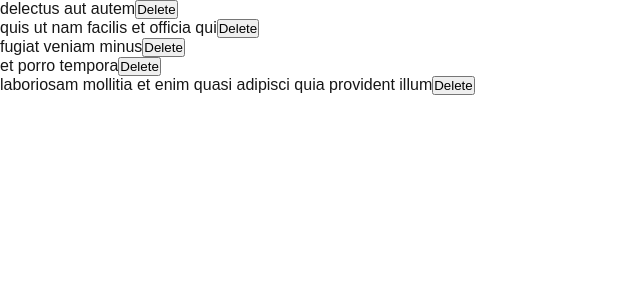
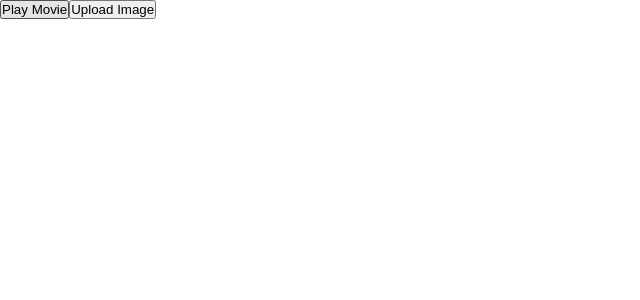
Before and after one commit to khaingthazindev/trtk-frontend, a Next.js app: page / in a window 1280 px wide. Shown: the top 300 px of the page, without its empty margins (0-640 px from the left). Built offline with nearby package versions, Linux system fonts and the light colour scheme.

Commit message:
Handling events and pass event handler as props

```diff
--- /dev/null
+++ b/src/app/components/CustomButton.jsx
@@ -0,0 +1,8 @@
+'use client';
+
+export default function CustomButton({label, onClick})
+{
+   return (<button type="button" onClick={onClick}>
+      {label}
+   </button>)
+}
--- /dev/null
+++ b/src/app/components/CustomButtonDemo.jsx
@@ -0,0 +1,10 @@
+'use client';
+
+import CustomButton from "@/app/components/CustomButton";
+
+export default function CustomButtonDemo()
+{
+   return (<div>
+      <CustomButton label='Click Me' onClick={() => alert('clicked')} />
+   </div>)
+}
--- /dev/null
+++ b/src/app/components/EventPropagationDemo.jsx
@@ -0,0 +1,44 @@
+'use client';
+
+// function Parent()
+// {
+//    return (<div>
+//       Parent
+//       <Child />
+//    </div>)
+// }
+
+// function Child()
+// {
+//    return (
+//       <div className="Toolbar" onClick={() => {
+//          console.log('You clicked on the toolbar!');
+//       }}>
+//          <button onClick={() => console.log('Playing!')}>
+//             Play Movie
+//          </button>
+//          <button onClick={() => console.log('Uploading!')}>
+//             Upload Image
+//          </button>
+//       </div>
+//    );
+// }
+
+export default function EventPropagationDemo()
+{
+   return (
+      <div className="Toolbar" onClick={() => {
+         console.log('You clicked on the toolbar!');
+      }}>
+         <button onClick={(e) => {
+            console.log('Playing!');
+            e.stopPropagation();
+         }}>
+            Play Movie
+         </button>
+         <button onClick={() => console.log('Uploading!')}>
+            Upload Image
+         </button>
+      </div>
+   );
+}
--- a/src/app/page.js
+++ b/src/app/page.js
@@ -1,6 +1,8 @@
 import UserAccount from "@/app/components/conditional_render/UserAccount";
 import ItemList from "@/app/components/list/ItemList";
 import TodoListDemo from "@/app/components/list/TodoListDemo";
+import CustomButtonDemo from "@/app/components/CustomButtonDemo";
+import EventPropagationDemo from "@/app/components/EventPropagationDemo";
 
 export default function Home() {
   return (
@@ -36,7 +38,11 @@ export default function Home() {
 
        {/*<ItemList items={['Apple', 'Orange', 'Banana']} />*/}
 
-       <TodoListDemo />
+       {/*<TodoListDemo />*/}
+
+       {/*<CustomButtonDemo />*/}
+
+       <EventPropagationDemo />
     </div>
   );
 }
```
